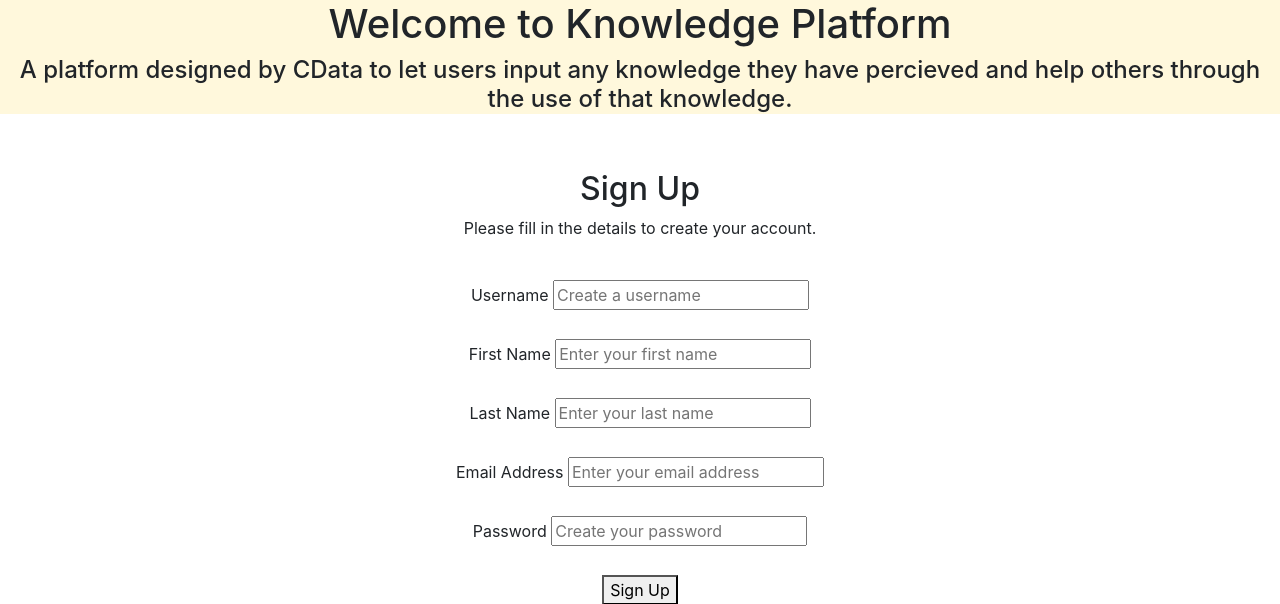
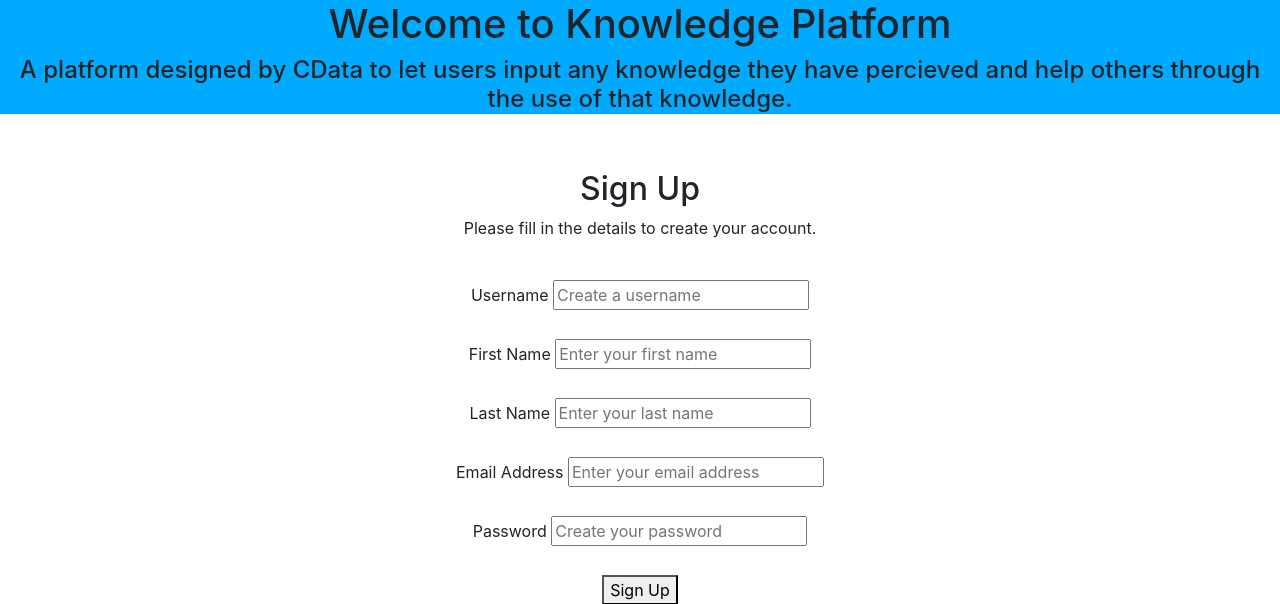
Before and after one commit to kavyanshu189/KnowledgeDashboard, a Django app: page /signup in a window 1280 px wide. Shown: the part 56-660 px from the top of the page. Run offline with Django 4.2, Linux system fonts and the light colour scheme; some libraries are stand-ins or nearby versions.

Commit message:
Background color changes done.
#00aaff CDATA color theme

```diff
--- a/templates/authentication/signin.html
+++ b/templates/authentication/signin.html
@@ -76,7 +76,7 @@ span.psw {
 
       {% block body %}
 
-        <section style="background-color:Cornsilk";>
+        <section style="background-color:#00aaff";>
             <h1><center>Welcome to Knowledge Platform</center></h1>
             <h4><center> A platform designed by CData to let users input any knowledge they have percieved and help others through the use of that knowledge.</center><h4>
         </section><br>
--- a/templates/authentication/signup.html
+++ b/templates/authentication/signup.html
@@ -9,7 +9,7 @@
         <title>Knowledge Platform</title>
     </head> {% endcomment %}
     {% block body %}
-        <section style="background-color:Cornsilk";>
+        <section style="background-color:#00aaff";>
             <h1><center>Welcome to Knowledge Platform</center></h1>
             <h4><center> A platform designed by CData to let users input any knowledge they have percieved and help others through the use of that knowledge.</center><h4>
         </section><br><br>
```
Also changed, not shown: authentication/migrations/0002_alter_contact_id_alter_login_id.py (added).
